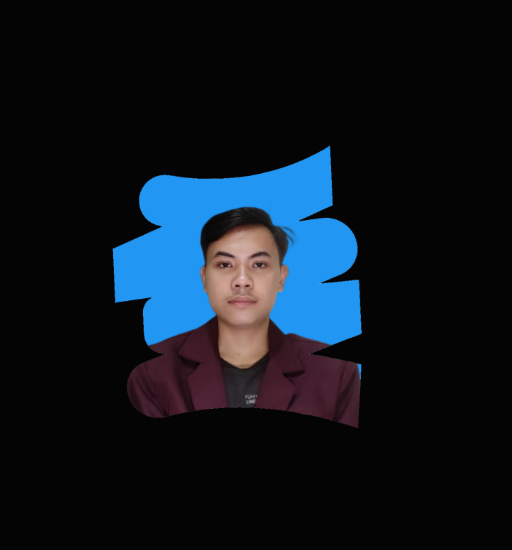
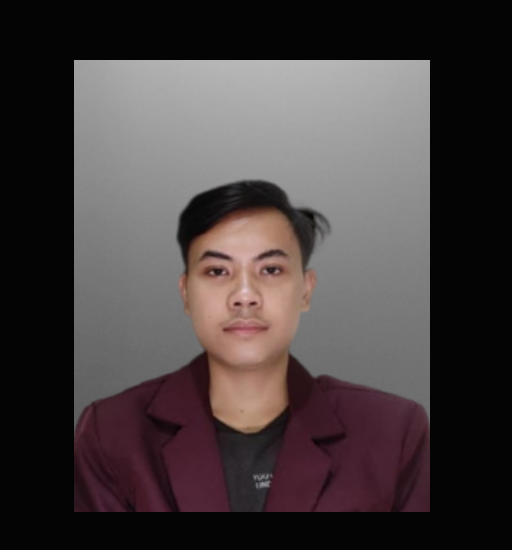
Before and after one commit to muhammamdsurya/Personal-Website, a plain HTML site: page index.html in a window 1280 px wide. Shown: the part 114-664 px from the top of the page, 768-1280 px from the left. Drawn offline with nearby package versions, Linux system fonts and the light colour scheme.

Commit message:
Update index.html

```diff
--- a/index.html
+++ b/index.html
@@ -67,7 +67,7 @@
 
           <div class="col-lg-4">
           <div class="image">
-            <img src="assets/img/jadi.png" alt="">
+            <img src="assets/img/me1.png" alt="">
           </div>
           </div>
       </div>
```
